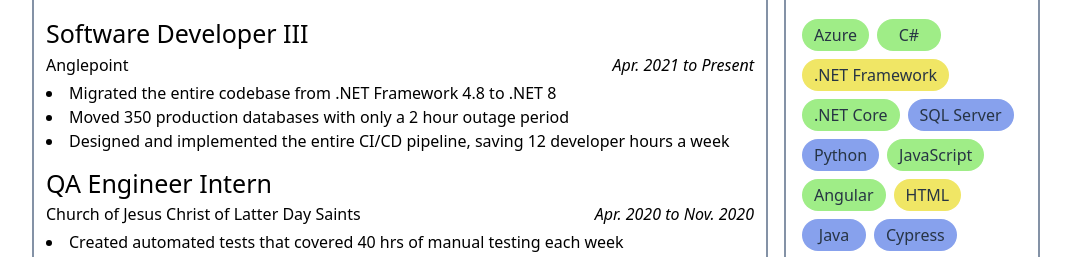
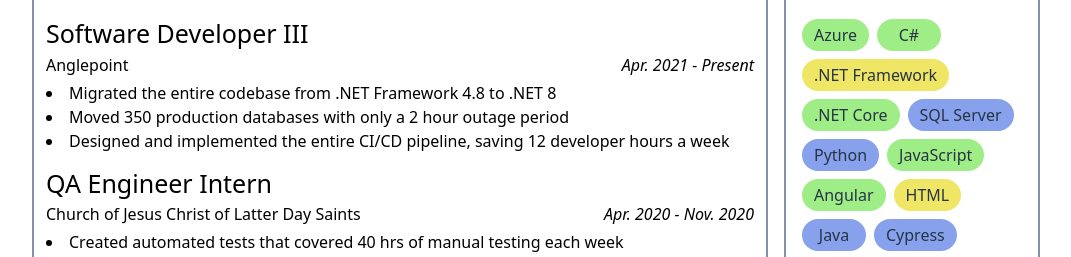
Before and after one commit to ibeal/svelteResume, a SvelteKit app: page / in a window 1280 px wide. Shown: the part 490-747 px from the top of the page, without its empty margins (104-1175 px from the left). Built offline with nearby package versions, Linux system fonts and the light colour scheme.

Commit message:
to -> dash

```diff
--- a/src/routes/+page.svelte
+++ b/src/routes/+page.svelte
@@ -227,7 +227,7 @@
 								</p>
 								<p class="italic">
 									{formatDate(job.start, 'mmm YYYY')}
-									to {formatDate(job.end, 'mmm YYYY') ?? 'Present'}
+									- {formatDate(job.end, 'mmm YYYY') ?? 'Present'}
 								</p>
 							</div>
 							<ul class="list-disc list-inside my-1">
```
